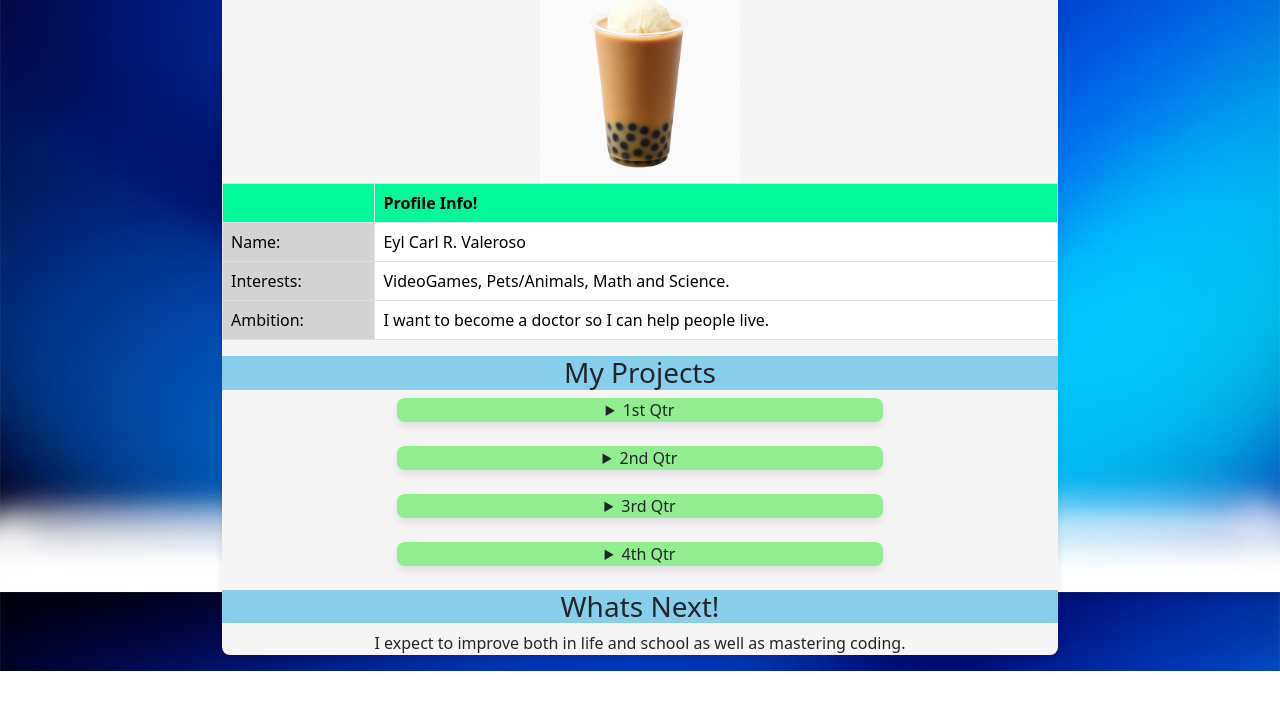
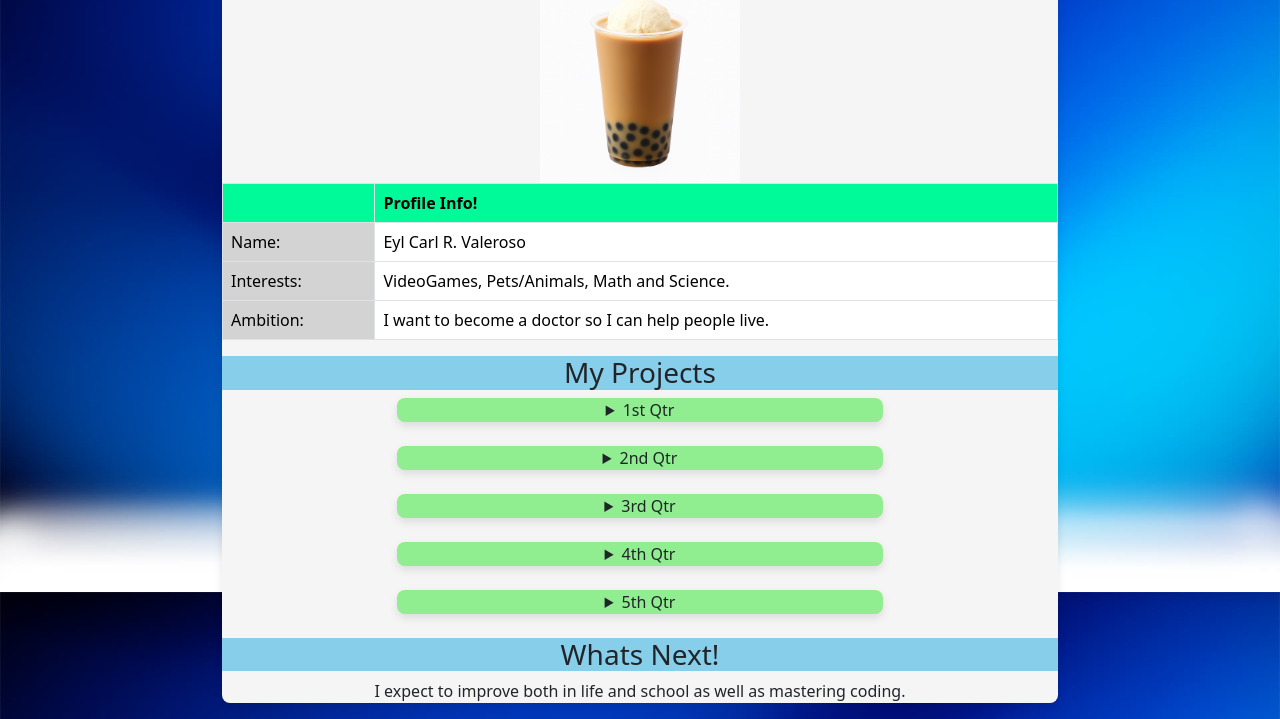
Before and after one commit to Computer-error/ICT9, a plain HTML site: page index.html in a window 1280 px wide. Shown: the part 208-927 px from the top of the page. Before the commit the page ends 879 px from the top, so only its background shows below. Drawn offline with nearby package versions, Linux system fonts and the light colour scheme; files whose address does not match are found by name.

Commit message:
Update index.html

```diff
--- a/index.html
+++ b/index.html
@@ -120,6 +120,13 @@ DOCTYPE html>
 			</details>
 		</div>
 		<br>
+		<div class="boxini">
+			<details>
+			<summary>5th Qtr</summary>
+			<p>Proj: <a href="Pro/index.html">Link</a></p>
+			</details>
+		</div>
+		<br>
 		<h3 style="background-color: skyblue;">Whats Next!</h3>
 		<p>I expect to improve both in life and school as well as mastering coding.</p>
 </div>
@@ -132,4 +139,5 @@ DOCTYPE html>
 }
 </script>
 </body>
+
 </html>
```
